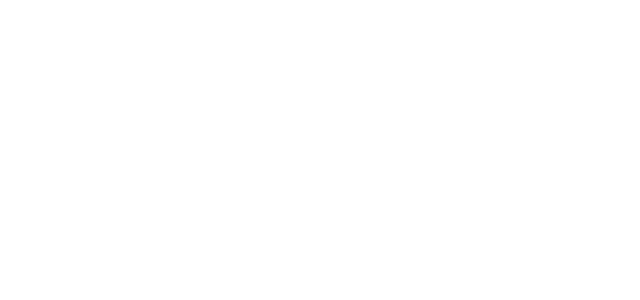
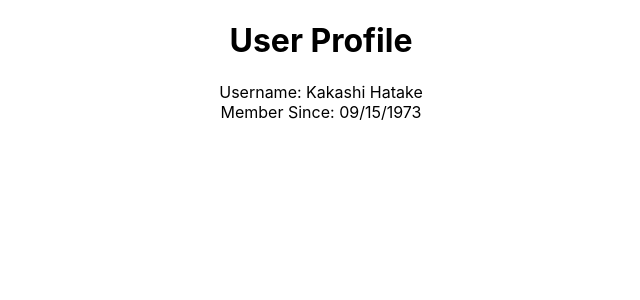
Before and after one commit to ReeseGanaway/Assignment8, a React (Create React App) app: page /userProfile in a window 1280 px wide. Before the commit this address had no page. Shown: the top 300 px of the page, without its empty margins (319-959 px from the left). Built offline with nearby package versions, Linux system fonts and the light colour scheme.

Commit message:
Added a UserProfile route

```diff
--- a/src/App.js
+++ b/src/App.js
@@ -2,9 +2,14 @@ import "./App.css";
 import { BrowserRouter, Routes, Route } from "react-router-dom";
 import Home from "./Pages/Home";
 import React, { useState } from "react";
+import UserProfile from "./Pages/UserProfile";
 
 function App() {
   const [accountBalance, setAccountBalance] = useState(14568.27);
+  const [currentUser, setCurrentUser] = useState({
+    userName: "Kakashi Hatake",
+    memberSince: "09/15/1973",
+  });
   return (
     <div className="App">
       <BrowserRouter>
@@ -13,6 +18,15 @@ function App() {
             path="/Home"
             element={<Home accountBalance={accountBalance} />}
           />
+          <Route
+            path="/userProfile"
+            element={
+              <UserProfile
+                userName={currentUser.userName}
+                memberSince={currentUser.memberSince}
+              />
+            }
+          />
         </Routes>
       </BrowserRouter>
     </div>
--- a/src/Pages/UserProfile.js
+++ b/src/Pages/UserProfile.js
@@ -0,0 +1,12 @@
+import react from "react";
+
+export default function UserProfile(props) {
+  return (
+    <div>
+      <h1>User Profile</h1>
+
+      <div>Username: {props.userName}</div>
+      <div>Member Since: {props.memberSince}</div>
+    </div>
+  );
+}
```
